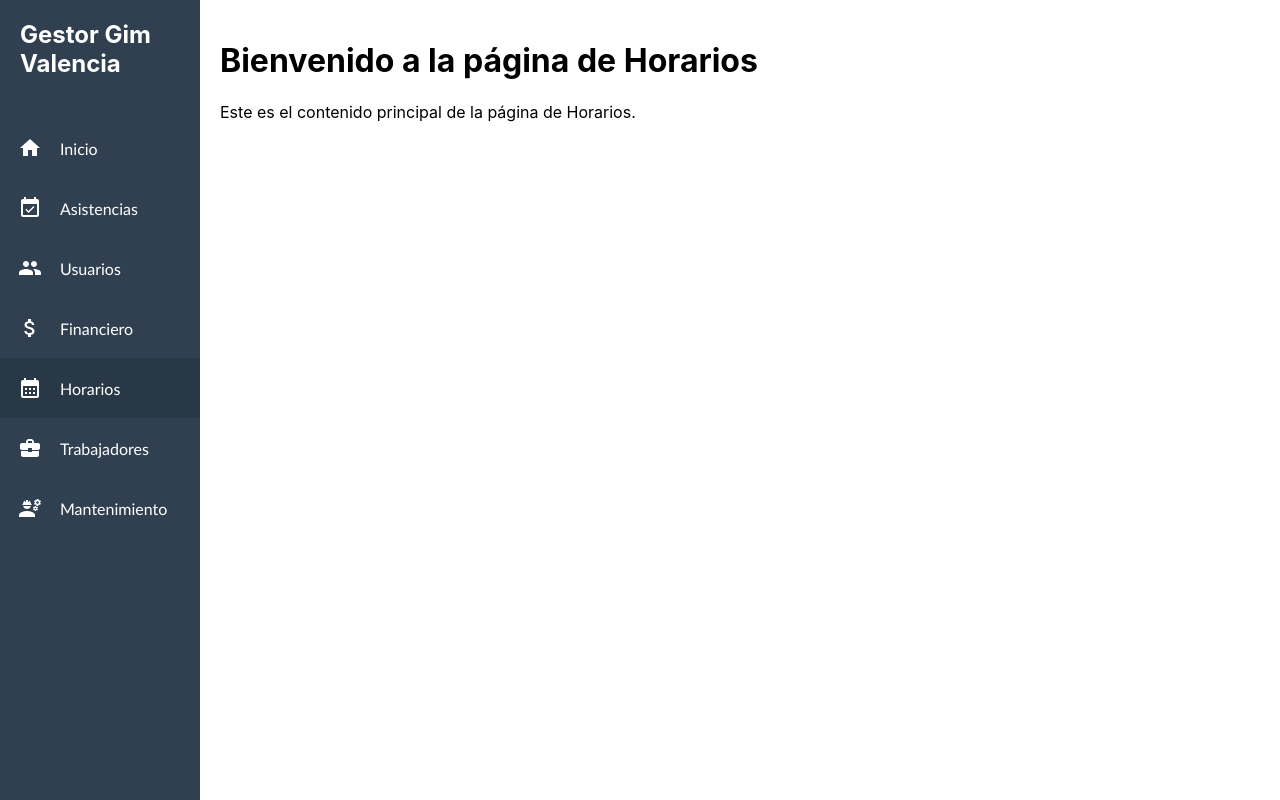
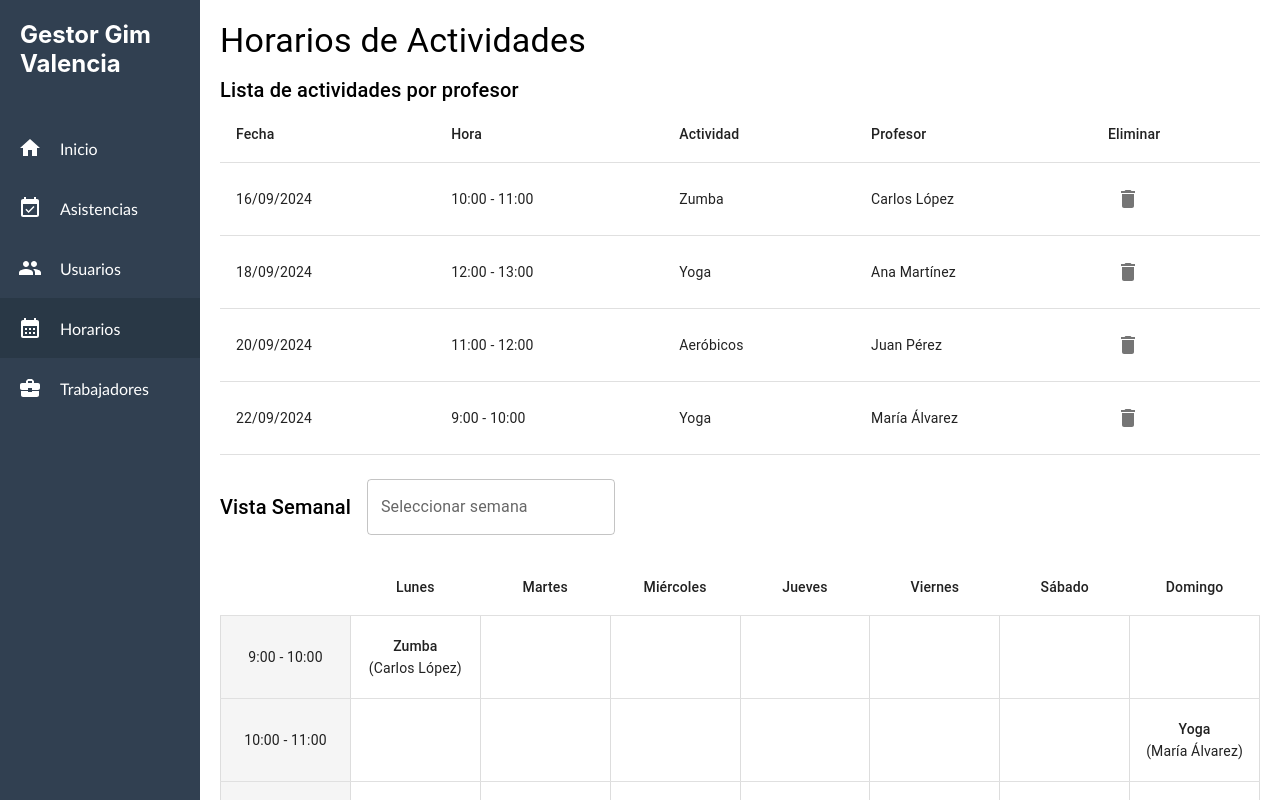
Before and after one commit to TherDiv/Proyecto-Procesos, a React (Create React App) app: page /horarios in a window 1280 px wide. Shown: the top 800 px of the page. Built offline with nearby package versions, Linux system fonts and the light colour scheme.

Commit message:
Modify Horarios.js y Trabajadores.js

```diff
--- a/src/App.js
+++ b/src/App.js
@@ -1,16 +1,12 @@
 import React from 'react';
 import Sidebar from './Components/Sidebar';
-
 import { Routes, Route } from 'react-router-dom';
-import Inicio  from './Tabs/Inicio';
+import Inicio from './Tabs/Inicio';
 import Usuarios from './Tabs/Usuarios';
 import Asistencias from './Tabs/Asistencias';
-import Financiero from './Tabs/Financiero';
 import Horarios from './Tabs/Horarios';
 import Trabajadores from './Tabs/Trabajadores';
-import Mantenimiento from './Tabs/Mantenimiento';
 import Upperbar from './Components/Upperbar';
-
 
 import './App.css';
 
@@ -18,17 +14,15 @@ function App() {
   return (
     <div className="App">
       <Sidebar />
-       {<div className="content">
+      <div className="content">
         <Routes>
-         <Route path= '/' element ={<Inicio/>}> </Route>
-         <Route path= 'usuarios' element ={<Usuarios/>}> </Route>
-         <Route path= 'asistencias' element ={<Asistencias/>}> </Route>
-         <Route path= 'financiero' element ={<Financiero/>}> </Route>
-         <Route path= 'horarios' element ={<Horarios/>}> </Route>
-         <Route path= 'trabajadores' element ={<Trabajadores/>}> </Route>
-         <Route path= 'mantenimiento' element ={<Mantenimiento/>}> </Route>
-       </Routes>
-      </div>}
+          <Route path="/" element={<Inicio />} />
+          <Route path="/usuarios" element={<Usuarios />} />
+          <Route path="/asistencias" element={<Asistencias />} />
+          <Route path="/horarios" element={<Horarios />} />
+          <Route path="/trabajadores" element={<Trabajadores />} />
+        </Routes>
+      </div>
     </div>
   );
 }
--- a/src/Components/SidebarData.js
+++ b/src/Components/SidebarData.js
@@ -1,11 +1,9 @@
 import React from "react";
 import HomeIcon from '@mui/icons-material/Home';
-import EngineeringIcon from '@mui/icons-material/Engineering';
-import BusinessCenterIcon from '@mui/icons-material/BusinessCenter';
-import AttachMoneyIcon from '@mui/icons-material/AttachMoney';
-import CalendarMonthIcon from '@mui/icons-material/CalendarMonth';
 import EventAvailableIcon from '@mui/icons-material/EventAvailable';
 import GroupIcon from '@mui/icons-material/Group';
+import BusinessCenterIcon from '@mui/icons-material/BusinessCenter';
+import CalendarMonthIcon from '@mui/icons-material/CalendarMonth';
 
 export const SidebarData = [
     {
@@ -24,11 +22,6 @@ export const SidebarData = [
         link: "/usuarios"
     },
     {
-        title: "Financiero",
-        icon: <AttachMoneyIcon />,
-        link: "/financiero"
-    },
-    {
         title: "Horarios",
         icon: <CalendarMonthIcon />,
         link: "/horarios"
@@ -37,10 +30,5 @@ export const SidebarData = [
         title: "Trabajadores",
         icon: <BusinessCenterIcon />,
         link: "/trabajadores"
-    },
-    {
-        title: "Mantenimiento",
-        icon: <EngineeringIcon />,
-        link: "/mantenimiento"
     }
-]
+];
--- a/src/Components/Upperbar.js
+++ b/src/Components/Upperbar.js
@@ -6,10 +6,6 @@ const Upperbar =() =>{
     return (
         <header className = "header">
             <nav className='upperbar'>
-
-
-
-
             </nav>
         </header>
     );
--- a/src/Tabs/Financiero.js
+++ /dev/null
@@ -1,12 +0,0 @@
-import React from 'react';
-
-const Financiero = () => {
-  return (
-    <div>
-      <h1>Bienvenido a la página de Financiero</h1>
-      <p>Este es el contenido principal de la página de Financiero.</p>
-    </div>
-  );
-};
-
-export default Financiero;
--- /dev/null
+++ b/src/Tabs/Horarios.css
@@ -0,0 +1,27 @@
+.weekly-schedule-table {
+    width: 100%;
+    table-layout: fixed; /* Distribuye el espacio de manera uniforme */
+    border-collapse: collapse;
+  }
+
+  .weekly-schedule-row {
+    height: 50px; /* Ajusta la altura según tus necesidades */
+  }
+
+  .weekly-schedule-cell, .time-cell {
+    border: 1px solid #ddd;
+    padding: 10px;
+    vertical-align: top; /* Alinea el contenido en la parte superior */
+    height: 50px; /* Todas las celdas tendrán la misma altura */
+    overflow-y: auto; /* Agrega scroll si el contenido es demasiado grande */
+  }
+
+  .weekly-schedule-table th,
+  .weekly-schedule-table td {
+    text-align: center;
+  }
+
+  .time-cell {
+    font-weight: bold;
+    background-color: #f5f5f5;
+  }
--- a/src/Tabs/Horarios.js
+++ b/src/Tabs/Horarios.js
@@ -1,10 +1,129 @@
-import React from 'react';
+import React, { useState } from 'react';
+import { Table, TableBody, TableCell, TableHead, TableRow, Typography, Box, IconButton, Button } from '@mui/material';
+import { LocalizationProvider } from '@mui/x-date-pickers/LocalizationProvider';
+import { AdapterDayjs } from '@mui/x-date-pickers/AdapterDayjs';
+import { DatePicker } from '@mui/x-date-pickers';
+import DeleteIcon from '@mui/icons-material/Delete';
+import 'dayjs/locale/es';
+import './Horarios.css';
 
 const Horarios = () => {
+  const [selectedDate, setSelectedDate] = useState(null);
+  const [activities, setActivities] = useState([
+    { date: '16/09/2024', time: '10:00 - 11:00', activity: 'Zumba', instructor: 'Carlos López' },
+    { date: '18/09/2024', time: '12:00 - 13:00', activity: 'Yoga', instructor: 'Ana Martínez' },
+    { date: '20/09/2024', time: '11:00 - 12:00', activity: 'Aeróbicos', instructor: 'Juan Pérez' },
+    { date: '22/09/2024', time: '9:00 - 10:00', activity: 'Yoga', instructor: 'María Álvarez' }
+  ]);
+
+  const [weeklySchedule, setWeeklySchedule] = useState([
+    { day: 'Lunes', time: '9:00 - 10:00', activity: 'Zumba', instructor: 'Carlos López' },
+    { day: 'Jueves', time: '12:00 - 1:00', activity: 'Yoga', instructor: 'Ana Martínez' },
+    { day: 'Sábado', time: '2:00 - 3:00', activity: 'Aeróbicos', instructor: 'Juan Pérez' },
+    { day: 'Domingo', time: '10:00 - 11:00', activity: 'Yoga', instructor: 'María Álvarez' }
+  ]);
+
+  const handleDateChange = (date) => {
+    setSelectedDate(date);
+  };
+
+  const handleDeleteActivity = (index) => {
+    const updatedActivities = [...activities];
+    updatedActivities.splice(index, 1);
+    setActivities(updatedActivities);
+  };
+
+  // Definir los intervalos de tiempo
+  const timeSlots = [
+    '9:00 - 10:00',
+    '10:00 - 11:00',
+    '11:00 - 12:00',
+    '12:00 - 1:00',
+    '1:00 - 2:00',
+    '2:00 - 3:00'
+  ];
+
+  // Días de la semana
+  const daysOfWeek = ['Lunes', 'Martes', 'Miércoles', 'Jueves', 'Viernes', 'Sábado', 'Domingo'];
+
   return (
     <div>
-      <h1>Bienvenido a la página de Horarios</h1>
-      <p>Este es el contenido principal de la página de Horarios.</p>
+      <Typography variant="h4" gutterBottom>Horarios de Actividades</Typography>
+
+      {/* Lista de actividades por profesor */}
+      <Box mb={3}>
+        <Typography variant="h6">Lista de actividades por profesor</Typography>
+        <Table>
+          <TableHead>
+            <TableRow>
+              <TableCell>Fecha</TableCell>
+              <TableCell>Hora</TableCell>
+              <TableCell>Actividad</TableCell>
+              <TableCell>Profesor</TableCell>
+              <TableCell>Eliminar</TableCell>
+            </TableRow>
+          </TableHead>
+          <TableBody>
+            {activities.map((activity, index) => (
+              <TableRow key={index}>
+                <TableCell>{activity.date}</TableCell>
+                <TableCell>{activity.time}</TableCell>
+                <TableCell>{activity.activity}</TableCell>
+                <TableCell>{activity.instructor}</TableCell>
+                <TableCell>
+                  <IconButton onClick={() => handleDeleteActivity(index)}>
+                    <DeleteIcon />
+                  </IconButton>
+                </TableCell>
+              </TableRow>
+            ))}
+          </TableBody>
+        </Table>
+      </Box>
+
+      {/* Vista Semanal */}
+      <Box display="flex" alignItems="center" mb={3}>
+        <Typography variant="h6" mr={2}>Vista Semanal</Typography>
+        <LocalizationProvider dateAdapter={AdapterDayjs} adapterLocale="es">
+          <DatePicker
+            label="Seleccionar semana"
+            value={selectedDate}
+            onChange={handleDateChange}
+          />
+        </LocalizationProvider>
+      </Box>
+
+      <Box>
+        <Table className="weekly-schedule-table">
+          <TableHead>
+            <TableRow>
+              <TableCell></TableCell> {/* Columna para los intervalos de tiempo */}
+              {daysOfWeek.map((day, index) => (
+                <TableCell key={index}>{day}</TableCell>
+              ))}
+            </TableRow>
+          </TableHead>
+          <TableBody>
+            {timeSlots.map((time, index) => (
+              <TableRow key={index} className="weekly-schedule-row">
+                <TableCell className="time-cell">{time}</TableCell>
+                {daysOfWeek.map((day, idx) => (
+                  <TableCell key={idx} className="weekly-schedule-cell">
+                    {weeklySchedule
+                      .filter(item => item.day === day && item.time === time)
+                      .map((item, i) => (
+                        <Box key={i}>
+                          <Typography variant="subtitle2">{item.activity}</Typography>
+                          <Typography variant="body2">({item.instructor})</Typography>
+                        </Box>
+                      ))}
+                  </TableCell>
+                ))}
+              </TableRow>
+            ))}
+          </TableBody>
+        </Table>
+      </Box>
     </div>
   );
 };
--- a/src/Tabs/Mantenimiento.js
+++ /dev/null
@@ -1,12 +0,0 @@
-import React from 'react';
-
-const Mantenimiento = () => {
-  return (
-    <div>
-      <h1>Bienvenido a la página de Mantenimiento</h1>
-      <p>Este es el contenido principal de la página de Mantenimiento.</p>
-    </div>
-  );
-};
-
-export default Mantenimiento;
--- a/src/Tabs/Trabajadores.js
+++ b/src/Tabs/Trabajadores.js
@@ -1,10 +1,89 @@
-import React from 'react';
+import React, { useState } from 'react';
+import { Table, TableBody, TableCell, TableHead, TableRow, TextField, Select, MenuItem, InputLabel, FormControl, Box } from '@mui/material';
 
 const Trabajadores = () => {
+  const [search, setSearch] = useState('');
+  const [salaryTypeFilter, setSalaryTypeFilter] = useState('');
+  const [jobFilter, setJobFilter] = useState('');
+
+  const [workers, setWorkers] = useState([
+    { name: 'GARCÍA LÓPEZ, JUAN CARLOS', salaryType: 'Fijo', job: 'Administración' },
+    { name: 'PÉREZ SÁNCHEZ, MARÍA FERNANDA', salaryType: 'Fijo', job: 'Entrenador' },
+    { name: 'MARTÍNEZ RUIZ, LUIS MIGUEL', salaryType: 'Fijo', job: 'Ventas' },
+    { name: 'RODRÍGUEZ DÍAZ, ANA SOFÍA', salaryType: 'Por horas', job: 'Limpieza' },
+    { name: 'HERNÁNDEZ GÓMEZ, DAVID ALEJANDRO', salaryType: 'Fijo', job: 'Seguridad' },
+    { name: 'FERNÁNDEZ LÓPEZ, ISABEL CRISTINA', salaryType: 'Por horas', job: 'Entrenador' },
+    { name: 'RAMÍREZ PÉREZ, CARLOS ANDRÉS', salaryType: 'Fijo', job: 'Ventas' },
+    { name: 'SÁNCHEZ GARCÍA, LAURA PAOLA', salaryType: 'Por horas', job: 'Profesor de baile' },
+  ]);
+
+  const filteredWorkers = workers.filter((worker) =>
+    worker.name.toLowerCase().includes(search.toLowerCase()) &&
+    (salaryTypeFilter === '' || worker.salaryType === salaryTypeFilter) &&
+    (jobFilter === '' || worker.job === jobFilter)
+  );
+
   return (
     <div>
-      <h1>Bienvenido a la página de Trabajadores</h1>
-      <p>Este es el contenido principal de la página de Trabajadores.</p>
+      <h1>Lista de Trabajadores</h1>
+      <Box display="flex" justifyContent="space-between" alignItems="center" marginBottom={2}>
+        <TextField
+          label="Buscar por nombre"
+          variant="outlined"
+          size="small"
+          value={search}
+          onChange={(e) => setSearch(e.target.value)}
+        />
+
+        <FormControl variant="outlined" size="small" style={{ minWidth: 150, marginLeft: '1rem' }}>
+          <InputLabel>Tipo de Sueldo</InputLabel>
+          <Select
+            value={salaryTypeFilter}
+            onChange={(e) => setSalaryTypeFilter(e.target.value)}
+            label="Tipo de Sueldo"
+          >
+            <MenuItem value="">Todos</MenuItem>
+            <MenuItem value="Fijo">Fijo</MenuItem>
+            <MenuItem value="Por horas">Por horas</MenuItem>
+          </Select>
+        </FormControl>
+
+        <FormControl variant="outlined" size="small" style={{ minWidth: 150, marginLeft: '1rem' }}>
+          <InputLabel>Trabajo</InputLabel>
+          <Select
+            value={jobFilter}
+            onChange={(e) => setJobFilter(e.target.value)}
+            label="Trabajo"
+          >
+            <MenuItem value="">Todos</MenuItem>
+            <MenuItem value="Administración">Administración</MenuItem>
+            <MenuItem value="Entrenador">Entrenador</MenuItem>
+            <MenuItem value="Ventas">Ventas</MenuItem>
+            <MenuItem value="Limpieza">Limpieza</MenuItem>
+            <MenuItem value="Seguridad">Seguridad</MenuItem>
+            <MenuItem value="Profesor de baile">Profesor de baile</MenuItem>
+          </Select>
+        </FormControl>
+      </Box>
+
+      <Table>
+        <TableHead>
+          <TableRow>
+            <TableCell>Nombres y Apellidos</TableCell>
+            <TableCell>Tipo de Sueldo</TableCell>
+            <TableCell>Cargo</TableCell>
+          </TableRow>
+        </TableHead>
+        <TableBody>
+          {filteredWorkers.map((worker, index) => (
+            <TableRow key={index}>
+              <TableCell>{worker.name}</TableCell>
+              <TableCell>{worker.salaryType}</TableCell>
+              <TableCell>{worker.job}</TableCell>
+            </TableRow>
+          ))}
+        </TableBody>
+      </Table>
     </div>
   );
 };
```
